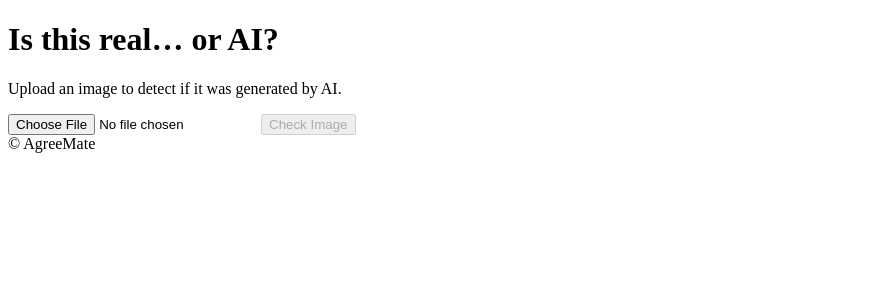
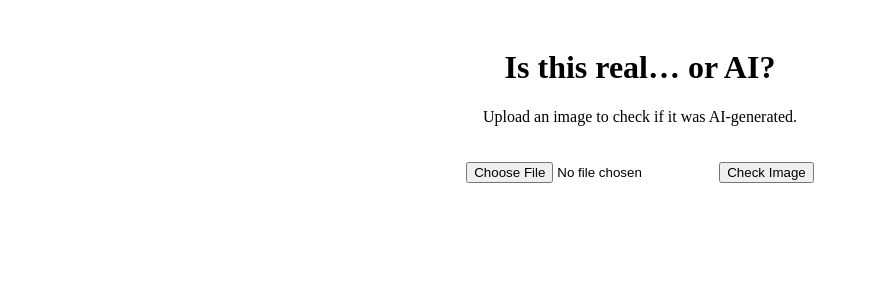
Before and after one commit to MadB-17/agreemate-frontend, a Next.js app: page / in a window 1280 px wide. Shown: the top 300 px of the page, without its empty margins (0-869 px from the left). Built offline with nearby package versions, Linux system fonts and the light colour scheme.

Commit message:
Update page.tsx
simplify page to avoid css errors

```diff
--- a/src/app/page.tsx
+++ b/src/app/page.tsx
@@ -3,53 +3,28 @@
 import { useState } from "react";
 
 export default function Home() {
-  const [image, setImage] = useState<File | null>(null);
   const [preview, setPreview] = useState<string | null>(null);
 
   const handleImageUpload = (e: React.ChangeEvent<HTMLInputElement>) => {
     const file = e.target.files?.[0];
     if (!file) return;
-
-    setImage(file);
     setPreview(URL.createObjectURL(file));
   };
 
   return (
-    <main className="min-h-screen bg-gray-100 flex flex-col items-center justify-center p-4">
-      <div className="w-full max-w-xl bg-white p-6 rounded-2xl shadow-lg text-center">
-        <h1 className="text-3xl font-bold mb-2">Is this real… or AI?</h1>
-        <p className="text-gray-600 mb-6">
-          Upload an image to detect if it was generated by AI.
-        </p>
+    <main style={{ minHeight: "100vh", padding: 20, textAlign: "center" }}>
+      <h1>Is this real… or AI?</h1>
+      <p>Upload an image to check if it was AI-generated.</p>
 
-        <input
-          type="file"
-          accept="image/*"
-          onChange={handleImageUpload}
-          className="mb-4"
-        />
+      <input type="file" accept="image/*" onChange={handleImageUpload} />
 
-        {preview && (
-          <div className="mt-4">
-            <img
-              src={preview}
-              alt="Preview"
-              className="rounded-lg max-h-64 mx-auto"
-            />
-          </div>
-        )}
+      {preview && (
+        <div style={{ marginTop: 20 }}>
+          <img src={preview} alt="Preview" style={{ maxWidth: "300px" }} />
+        </div>
+      )}
 
-        <button
-          disabled={!image}
-          className="mt-6 bg-blue-600 text-white py-2 px-6 rounded-xl disabled:opacity-50"
-        >
-          Check Image
-        </button>
-      </div>
-
-      <footer className="mt-10 text-sm text-gray-500">
-        © AgreeMate
-      </footer>
+      <button style={{ marginTop: 20 }}>Check Image</button>
     </main>
   );
 }
```
